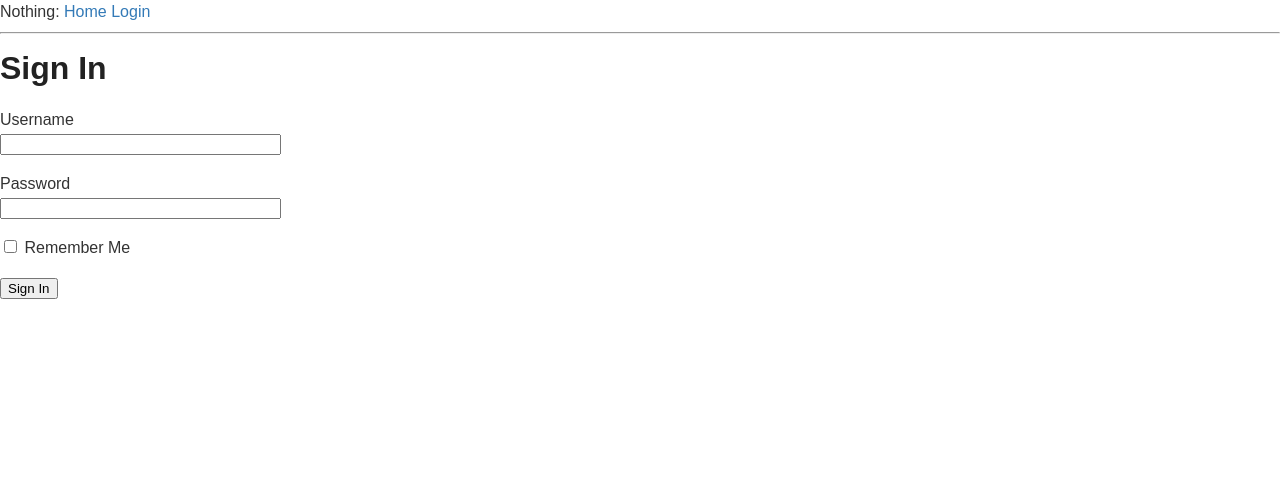
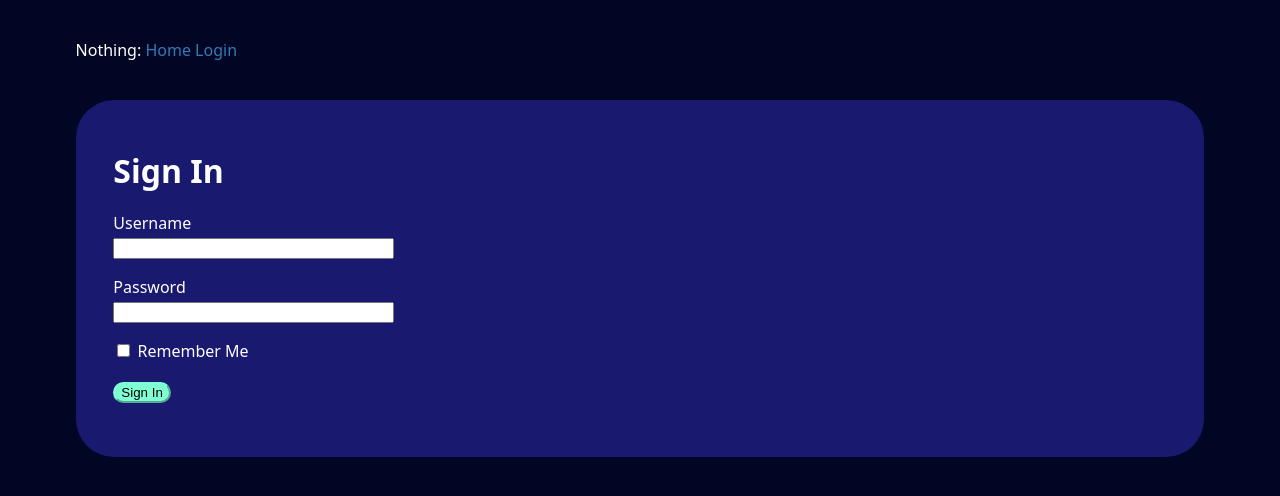
Before and after one commit to LaderaCookieCo/tmkflask, a Flask app: page /login in a window 1280 px wide. Shown: the top 496 px of the page. Run offline with Flask 3, Linux system fonts and the light colour scheme.

```diff
--- a/app/static/style.css
+++ b/app/static/style.css
@@ -1,17 +1,27 @@
 body {
-    font-family: Arial, sans-serif;
+    font-family: system-ui, -apple-system, BlinkMacSystemFont, 'Segoe UI', Roboto, Oxygen, Ubuntu, Cantarell, 'Open Sans', 'Helvetica Neue', sans-serif;
     font-size: 16px;
     line-height: 1.5;
-    color: #333;
-    background-color: #fff;
+    color: #ffffff;
+    background-color: #000624;
     margin: 0;
-    padding: 0;
+    padding-left: 2cm;
+    padding-right: 2cm;
+    padding-top: 1cm;
+    padding-bottom: 1cm;
+    border-radius: 0.5cm;
   }
 
   h1, h2, h3, h4, h5, h6 {
     font-weight: bold;
-    color: #222;
+    color: #fff;
     margin: 10px 0;
+  }
+
+  #main-content{
+    background-color: midnightblue;
+    border-radius: 1cm;
+    padding: 1cm;
   }
 
   a {
@@ -61,3 +71,13 @@ body {
     padding: 10px;
     text-align: center;
   }
+
+  #submit {
+    background-color: aquamarine;
+    border-radius: 20px;
+    border-color: aquamarine;
+  }
+
+  #navbar {
+    padding-bottom: 1cm;
+  }
--- a/app/templates/base.html
+++ b/app/templates/base.html
@@ -1,5 +1,6 @@
 <!DOCTYPE html>
 <html>
+<meta name="viewport" content="width=device-width, initial-scale=1.0">
     <head>
         <link href="static/style.css" rel="stylesheet"></link>
         {% if title %}
@@ -9,8 +10,10 @@
         {% endif %}
     </head>
     <body>
-        <div>Nothing: <a href="{{ url_for("index") }}">Home</a> <a href="{{ url_for("login") }}">Login</a></div>
-        <hr>
+        <div id="navbar">Nothing: <a href="{{ url_for("index") }}">Home</a> <a href="{{ url_for("login") }}">Login</a></div>
+        <div id="main-content">
+
+
         {% with messages = get_flashed_messages() %}
         {% if messages %}
         <ul>
@@ -21,5 +24,6 @@
         {% endif %}
         {% endwith %}
         {% block content %}{% endblock %}
+        </div>
     </body>
 </html>
--- a/main.py
+++ b/main.py
@@ -1 +1,6 @@
-from app import app
+from app import app, db
+from app.models import User, Post
+
+@app.shell_context_processor
+def make_shell_context():
+    return {'db': db, 'User': User, 'Post': Post}
```
Also changed, not shown: app/ 'app.db.
